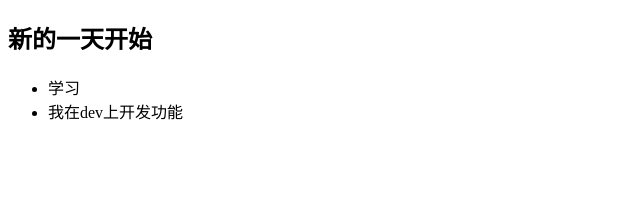
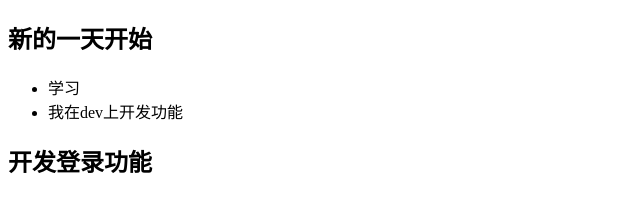
Before and after one commit to rmy-0808/0421febzhi, a website: page index.html in a window 1280 px wide. Shown: the whole page, without its empty margins (0-640 px from the left). Drawn offline with Linux system fonts and the light colour scheme.

Commit message:
开发登录功能

```diff
--- a/index.html
+++ b/index.html
@@ -11,5 +11,6 @@
         <li>学习</li>
         <li>我在dev上开发功能</li>
     </ul>
+    <h2>开发登录功能</h2>
 </body>
 </html>
```
